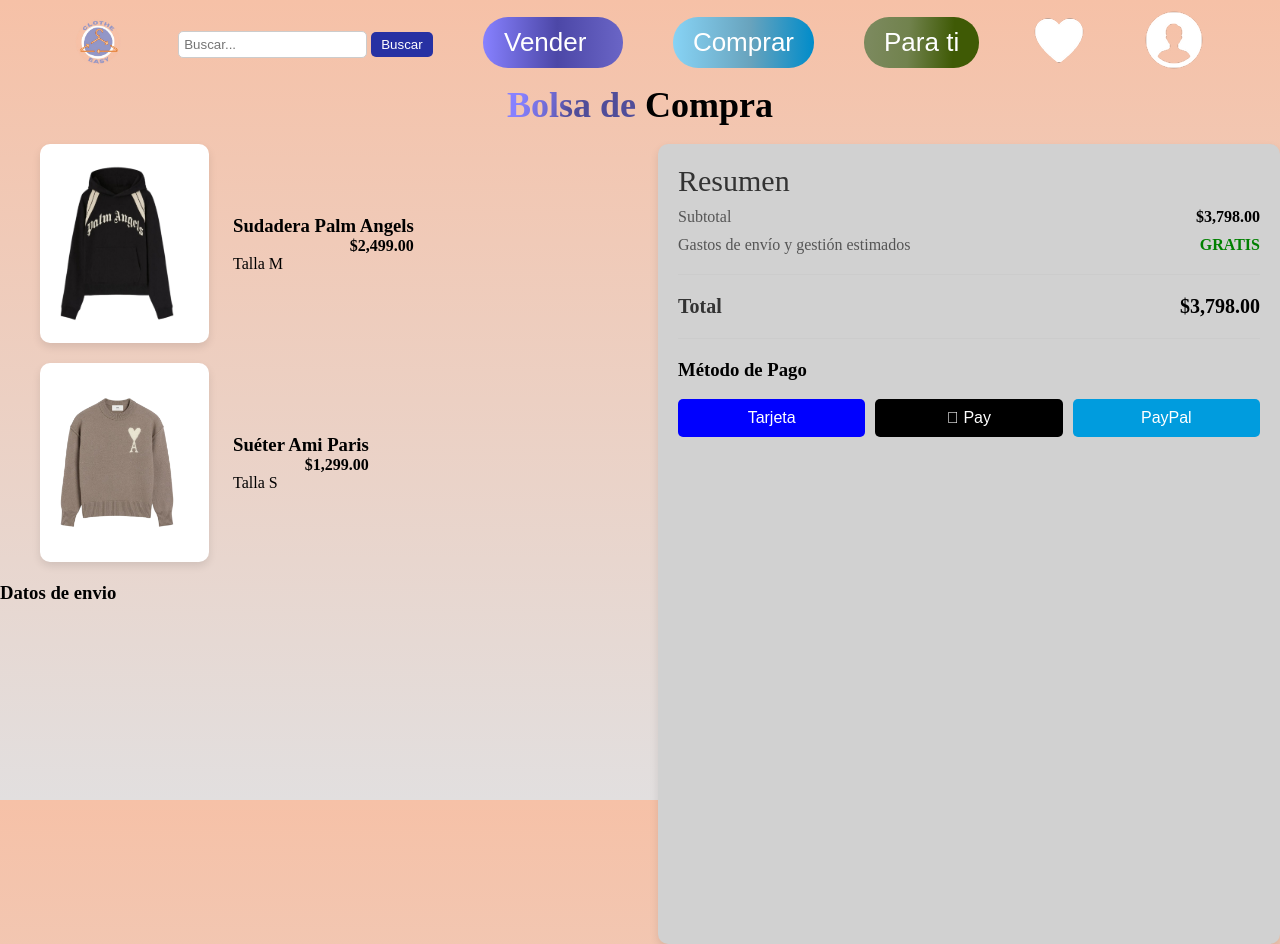
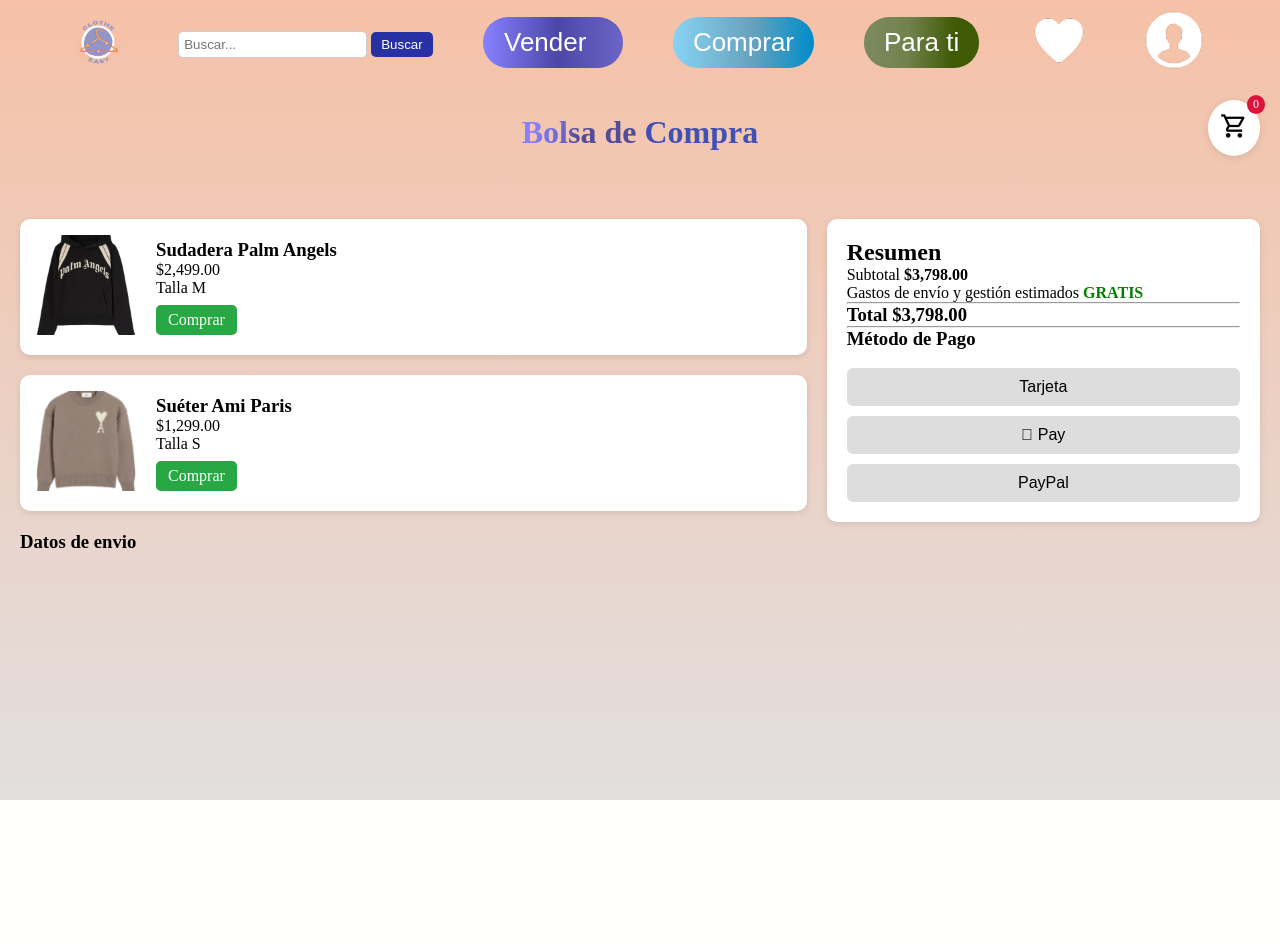
Before and after one commit to DaBriNan/clothEasyW, a PHP site: page /pages/compras.html in a window 1280 px wide. After the commit the page ends 800 px from the top, so only its background shows below. Run offline with PHP 8.4, Linux system fonts and the light colour scheme.

Commit message:
implementación del carrito
carrito funcional sin estilo bonito

```diff
--- a/assets/estilos/compras.css
+++ b/assets/estilos/compras.css
@@ -1,20 +1,18 @@
-*{
+
+* {
     margin: 0;
     padding: 0;
     box-sizing: border-box;
-
   }
 
-
   body {
-    background: linear-gradient(to bottom, #F6C1A7 0%, #E2DFDF 100%);
+    background: linear-gradient(to bottom, #F6C1A7 0%, #E2DFDF 100%)
 
   }
   body{
-    background-repeat: no-repeat; /* Evita que el degradado se repita */
+    background-repeat: no-repeat;
     background-attachment: fixed;
   }
-
   .barra-menu {
     display: flex;
     align-items: center;
@@ -89,11 +87,11 @@
 
 .comprar {
     display: inline-block;
-    /* Para que el fondo se ajuste al contenido */
+
     border-radius: 25px;
     background: linear-gradient(90deg, #87D3F5 0%, #68A3BD 55%, #008CCA 100%);
     padding: 10px 20px;
-    /* Aumentar padding para agrandar el fondo */
+
 }
 
 .comprar .textoc {
@@ -107,11 +105,11 @@
 
 .paraTi {
     display: inline-block;
-    /* Para que el fondo se ajuste al contenido */
+
     border-radius: 25px;
     background: linear-gradient(93deg, #7B895D 6.37%, #71824D 38.67%, #3F5A05 77.37%);
     padding: 10px 20px;
-    /* Aumentar padding para agrandar el fondo */
+
 }
 
 .paraTi .textop {
@@ -123,7 +121,7 @@
     line-height: normal;
 }
 
-/*lista debajo de la barra de menu*/
+
 
 .lista-horizontal {
     list-style: none;
@@ -192,19 +190,8 @@
 }
 
 .modelo {
-    max-width: 750px; /* Ajusta el tamaño de la imagen */
+    max-width: 750px;
     height: auto;
-}
-
-.carrito {
-    position: absolute;
-    top: 10px;
-    right: 10px;
-    background: white;
-    padding: 10px;
-    border-radius: 50%;
-    box-shadow: 0 2px 5px rgba(0, 0, 0, 0.2);
-    font-size: 1.5em;
 }
 
 
@@ -214,221 +201,263 @@
 
 
 
+  /* Icono del carrito */
+  .cart-icon {
+    position: fixed;
+    top: 100px;
+    right: 20px;
+    background-color: #fff;
+    border-radius: 50%;
+    padding: 12px;
+    box-shadow: 0 2px 8px rgba(0, 0, 0, 0.1);
+    cursor: pointer;
+    z-index: 1000;
+  }
+
+  .cart-icon .material-symbols-outlined {
+    font-size: 28px;
+  }
+
+  .cart-count {
+    background-color: crimson;
+    color: #fff;
+    border-radius: 50%;
+    font-size: 12px;
+    padding: 2px 6px;
+    position: absolute;
+    top: -5px;
+    right: -5px;
+  }
+
+  /* Carrito desplegable */
+  .cart-container {
+    position: fixed;
+    top: 0;
+    right: -400px;
+    width: 350px;
+    height: 100vh;
+    background-color: white;
+    box-shadow: -2px 0 10px rgba(0, 0, 0, 0.1);
+    transition: right 0.3s ease;
+    z-index: 999;
+    display: flex;
+    flex-direction: column;
+    overflow-y: auto;
+  }
+
+  .cart-container.active {
+    right: 0;
+  }
+
+  .cart-header {
+    display: flex;
+    justify-content: space-between;
+    align-items: center;
+    padding: 16px;
+    background-color: #eee;
+    font-size: 18px;
+  }
+
+  .close-cart {
+    cursor: pointer;
+    font-size: 24px;
+  }
+
+  .cart-icon.hidden {
+    display: none;
+  }
+
+  /* Overlay oscuro */
+  .overlay {
+    position: fixed;
+    top: 0;
+    left: 0;
+    height: 100%;
+    width: 100%;
+    background: rgba(0,0,0,0.4);
+    z-index: 998;
+    display: none;
+  }
+
+  .overlay.active {
+    display: block;
+  }
+
+  /* Productos del carrito */
+  #cartItems {
+    padding: 16px;
+  }
+
+  .cart-item {
+    display: flex;
+    margin-bottom: 12px;
+    gap: 10px;
+  }
+
+  .cart-item img {
+    width: 60px;
+    height: 60px;
+    object-fit: cover;
+    border-radius: 8px;
+  }
+
+  .item-details {
+    flex: 1;
+  }
+
+  .item-title {
+    font-weight: bold;
+  }
+
+  .item-price {
+    color: #333;
+    margin: 4px 0;
+  }
+
+  .item-controls {
+    display: flex;
+    align-items: center;
+    gap: 8px;
+  }
+
+  .quantity-btn, .remove-item {
+    cursor: pointer;
+    color: #444;
+    transition: color 0.2s;
+  }
+
+  .quantity-btn:hover, .remove-item:hover {
+    color: crimson;
+  }
+
+  .item-quantity {
+    min-width: 20px;
+    text-align: center;
+  }
+
+  /* Footer del carrito */
+  .cart-footer {
+    padding: 16px;
+    margin-top: auto;
+    border-top: 1px solid #ddd;
+    background-color: #f9f9f9;
+  }
+
+  .cart-total h3 {
+    margin-bottom: 10px;
+  }
+
+  .checkout-btn {
+    width: 100%;
+    padding: 10px;
+    background-color: #3f51b5;
+    color: white;
+    border: none;
+    border-radius: 8px;
+    cursor: pointer;
+  }
+
+  .checkout-btn:hover {
+    background-color: #2c3e90;
+  }
 
 
   .contenedor {
     display: flex;
-    height: 100vh;
-
+    flex-wrap: wrap;
+    padding: 20px;
+    gap: 20px;
+    justify-content: center;
   }
 
   .productos {
-    width: 100%;
-
-    /* padding: 20px; */
+    display: flex;
+    flex-direction: column;
+    flex: 2;
+    gap: 20px;
   }
 
-
-
-.resumen {
-    width: 622px;
-    height: auto;
-    background: #D1D1D1;
-    padding: 20px;
+  .item {
+    background-color: white;
     border-radius: 10px;
-    box-shadow: 0 4px 8px rgba(0, 0, 0, 0.1);
-    text-align: center;
-}
-
-.resumen h2 {
-    text-align: left;
-    font-family: Outfit;
-    color: #333;
-    font-size: 30px;
-    font-style: normal;
-    font-weight: 400;
-    line-height: normal;
-}
-
-.resumen .detalle {
-    text-align: left;
-    margin-bottom: 20px;
-}
-.resumen .detalle p {
-    margin: 10px 0;
-    font-size: 16px;
-    color: #555;
-}
-
-.resumen .detalle .precio {
-    float: right;
-    font-weight: bold;
-    color: #000;
-}
-
-.resumen .detalle .gratis {
-    float: right;
-    color: green;
-    font-weight: bold;
-}
-.resumen hr {
-    border: 0;
-    height: 1px;
-    background: #ccc;
-    margin: 20px 0;
-}
-
-.resumen .total {
-    text-align: left;
-    margin-bottom: 20px;
-}
-
-.resumen .total h3 {
-
-    font-size: 20px;
-    color: #333;
-}
-
-.resumen .total .precio {
-    float: right;
-    font-weight: bold;
-    color: #000;
-}
-
-.resumen .metodos-pago {
-
-    display:flex;
-    flex-direction:row;
+    overflow: hidden;
+    padding: 16px;
+    box-shadow: 0 2px 6px rgba(0,0,0,0.1);
+    display: flex;
+    gap: 20px;
     align-items: center;
-    gap: 10px;
-}
-
-.resumen .metodos-pago h3 {
-
-    text-align: left;
-    font-size: 20px;
-    margin-bottom: 10px;
-    color: #333;
-}
-
-.resumen .metodos-pago button {
-    width: 200px;
-    padding: 10px 20px;
-    border: none;
-    border-radius: 5px;
-    cursor: pointer;
-    font-size: 16px;
-    margin-right: 0;
-}
-
-.resumen .metodos-pago .tarjeta {
-    background: blue;
-    color: white;
-}
-.resumen .metodos-pago .apple-pay {
-    background: black;
-    color: white;
-}
-
-.resumen .metodos-pago .paypal {
-    background: #009cde;
-    color: white;
-}
-
-h1 {
-    text-align: center;
-    font-size: 36px;
-}
-.item {
-    width: 80%;
-    /* justify-content: space-between; */
-    display: flex;
-    align-items: center;
-    margin-left: 40px;
-    margin-bottom: 20px;
-    align-content: center;
-}
-
-.item img {
-    width: auto;
-    height: 200px;
-
-    margin-right: 15px;
-    border-radius: 5px;
-    padding: 10px;
-    align-content: center;
-}
-
-.imagen-contenedor {
-    margin-right: 24px;
-    background: white;
-    padding: 10px; /* Espacio interno */
-    border-radius: 10px; /* Bordes redondeados */
-    box-shadow: 0 4px 8px rgba(0, 0, 0, 0.1);
-    display: inline-block; /* Ajusta el tamaño al contenido */
   }
 
   .imagen-contenedor img {
-    display: block; /* Elimina el espacio debajo de la imagen */
-    width: 134px; /* Ancho de la imagen */
-    height: 179px; /* Alto de la imagen */
-    border-radius: 5px; /* Bordes redondeados para la imagen */
+    width: 100px;
+    height: 100px;
+    object-fit: cover;
   }
 
+  .compra {
+    background-color: #28a745;
+    color: white;
+    padding: 6px 12px;
+    border-radius: 5px;
+    text-align: center;
+    cursor: pointer;
+    display: inline-block;
+    margin-top: 8px;
+  }
 
+  .compra:hover {
+    background-color: #218838;
+  }
 
-.precio {
+  .resumen {
+    flex: 1;
+    background-color: white;
+    padding: 20px;
+    border-radius: 10px;
+    height: fit-content;
+    box-shadow: 0 2px 6px rgba(0,0,0,0.1);
+  }
+
+  .resumen .precio {
     font-weight: bold;
-    color: black;
   }
-.gratis {
+
+  .resumen .gratis {
     color: green;
     font-weight: bold;
   }
 
-.product-details{
+  .metodos-pago {
     display: flex;
-    flex-direction: row;
-
-
+    flex-direction: column;
+    gap: 10px;
   }
 
   .metodos-pago button {
     padding: 10px;
+    font-size: 16px;
     border: none;
-    border-radius: 5px;
+    background-color: #ddd;
+    border-radius: 6px;
     cursor: pointer;
-
-
   }
 
-.tarjeta {
-    background: blue;
-    color: white;
+  .metodos-pago button:hover {
+    background-color: #ccc;
   }
 
-.apple-pay {
-    background: black;
-    color: white;
+  /* Título principal */
+  h1 {
+    text-align: center;
+    margin: 30px 0;
   }
 
-.paypal {
-    background: #009cde;
-    color: white;
-}
-h2 {
-    text-align: center;
-}
-h3{
-    text-align: left;
+  .azul {
+    color: #2c3e90;
   }
 
-
-p{
-    text-align:left;
-}
-.precio{
-    text-align: right;
+  .celeste {
+    color: #3f51b5;
   }
 
   .imgMenu{
@@ -437,17 +466,8 @@
     display: block;
     height: 50px
 }
+
+
   a{
     text-decoration: none;
 }
-
-.total.hr{
-    border: 0;
-    height: 1px;
-    background: #ccc;
-    margin: 20px 0;
-}
-
-p.precio{
-    text-align: right;
-}
--- /dev/null
+++ b/assets/js/buy.js
@@ -0,0 +1,191 @@
+let cart = {
+    items: [],
+    total: 0
+};
+const cartIcon = document.getElementById('cartIcon');
+const cartContainer = document.getElementById('cartContainer');
+const closeCart = document.getElementById('closeCart');
+const overlay = document.getElementById('overlay');
+const cartItemsContainer = document.getElementById('cartItems');
+const cartCountElement = document.getElementById('cartCount');
+const cartTotalElement = document.getElementById('cartTotal');
+const checkoutBtn = document.getElementById('checkoutBtn');
+
+
+
+// Cargar carrito desde localStorage si existe
+function loadCart() {
+    const savedCart = localStorage.getItem('cart');
+    if (savedCart) {
+        cart = JSON.parse(savedCart);
+        updateCartUI();
+    }
+}
+
+// Guardar carrito en localStorage
+function saveCart() {
+    localStorage.setItem('cart', JSON.stringify(cart));
+}
+
+// Abrir carrito
+function openCart() {
+    cartContainer.classList.add('active');
+    overlay.classList.add('active');
+}
+
+// Cerrar carrito
+function closeCartFunc() {
+    cartContainer.classList.remove('active');
+    overlay.classList.remove('active');
+}
+
+// Añadir producto al carrito
+function addToCart(id, name, price, image, description) {
+    // Verificar si el producto ya está en el carrito
+    const existingItemIndex = cart.items.findIndex(item => item.id === id);
+
+    if (existingItemIndex !== -1) {
+        // Incrementar cantidad si ya existe
+        cart.items[existingItemIndex].quantity++;
+    } else {
+        // Añadir nuevo item si no existe
+        cart.items.push({
+            id: id,
+            name: name,
+            price: price,
+            image: image,
+            description: description,
+            quantity: 1
+        });
+    }
+
+    // Actualizar el total
+    updateCartTotal();
+
+    // Actualizar la UI
+    updateCartUI();
+
+    // Guardar en localStorage
+    saveCart();
+
+    // Mostrar el carrito
+    openCart();
+}
+
+// Eliminar producto del carrito
+function removeFromCart(id) {
+    cart.items = cart.items.filter(item => item.id !== id);
+    updateCartTotal();
+    updateCartUI();
+    saveCart();
+}
+
+// Incrementar cantidad de un producto
+function increaseQuantity(id) {
+    const item = cart.items.find(item => item.id === id);
+    if (item) {
+        item.quantity++;
+        updateCartTotal();
+        updateCartUI();
+        saveCart();
+    }
+}
+
+// Decrementar cantidad de un producto
+function decreaseQuantity(id) {
+    const item = cart.items.find(item => item.id === id);
+    if (item && item.quantity > 1) {
+        item.quantity--;
+        updateCartTotal();
+        updateCartUI();
+        saveCart();
+    } else if (item && item.quantity === 1) {
+        removeFromCart(id);
+    }
+}
+
+// Actualizar el total del carrito
+function updateCartTotal() {
+    cart.total = cart.items.reduce((total, item) => {
+        return total + (item.price * item.quantity);
+    }, 0);
+}
+
+// Actualizar la UI del carrito
+function updateCartUI() {
+    // Actualizar contador
+    const totalItems = cart.items.reduce((count, item) => count + item.quantity, 0);
+    cartCountElement.textContent = totalItems;
+
+    // Actualizar total
+    cartTotalElement.textContent = cart.total;
+
+    // Actualizar items
+    cartItemsContainer.innerHTML = '';
+
+    cart.items.forEach(item => {
+        const itemElement = document.createElement('div');
+        itemElement.className = 'cart-item';
+        itemElement.innerHTML = `
+            <img src="${item.image}" alt="${item.name}">
+            <div class="item-details">
+                <div class="item-title">${item.name}</div>
+                <div class="item-price">$${item.price}</div>
+                <div class="item-controls">
+                    <div class="quantity-btn" onclick="decreaseQuantity(${item.id})">
+                        <span class="material-symbols-outlined">remove_circle</span>
+                    </div>
+                    <span class="item-quantity">${item.quantity}</span>
+                    <div class="quantity-btn" onclick="increaseQuantity(${item.id})">
+                        <span class="material-symbols-outlined">add_circle</span>
+                    </div>
+                    <div class="remove-item" onclick="removeFromCart(${item.id})">
+                        <span class="material-symbols-outlined">delete</span>
+                    </div>
+                </div>
+            </div>
+        `;
+        cartItemsContainer.appendChild(itemElement);
+    });
+}
+
+// Finalizar compra
+function checkout() {
+    alert('¡Gracias por tu compra! Total: $' + cart.total);
+    cart.items = [];
+    cart.total = 0;
+    updateCartUI();
+    saveCart();
+    closeCartFunc();
+}
+
+// Event Listeners
+//cartIcon.addEventListener('click', openCart);
+//closeCart.addEventListener('click', closeCartFunc);
+//overlay.addEventListener('click', closeCartFunc);
+
+cartIcon.addEventListener("click", () => {
+    cartContainer.classList.add("active");
+    overlay.classList.add("active");
+    cartIcon.classList.add("hidden"); // Oculta el ícono del carrito
+});
+
+closeCart.addEventListener("click", () => {
+    cartContainer.classList.remove("active");
+    overlay.classList.remove("active");
+    cartIcon.classList.remove("hidden"); // Muestra el ícono del carrito otra vez
+});
+
+overlay.addEventListener("click", () => {
+    cartContainer.classList.remove("active");
+    overlay.classList.remove("active");
+    cartIcon.classList.remove("hidden"); // También lo muestra aquí
+});
+
+
+
+
+checkoutBtn.addEventListener('click', checkout);
+
+// Cargar carrito al iniciar
+document.addEventListener('DOMContentLoaded', loadCart);
--- a/pages/compras.html
+++ b/pages/compras.html
@@ -4,6 +4,7 @@
     <meta charset="UTF-8">
     <meta name="viewport" content="width=device-width, initial-scale=1.0">
     <link rel="stylesheet"  href="/assets/estilos/compras.css" >
+    <link href="https://fonts.googleapis.com/css2?family=Material+Symbols+Outlined" rel="stylesheet">
     <title>ClothEeasy</title>
 
     <header class="barra-menu">
@@ -31,16 +32,39 @@
 
 <body>
 
+    <div class="cart-icon" id="cartIcon">
+        <span class="material-symbols-outlined">shopping_cart</span>
+        <span class="cart-count" id="cartCount">0</span>
+    </div>
+
+    <div class="cart-container" id="cartContainer">
+        <div class="cart-header">
+            <h2>Tu Carrito</h2>
+            <span class="close-cart" id="closeCart">×</span>
+        </div>
+        <div id="cartItems"></div>
+        <div class="cart-footer">
+            <div class="cart-total">
+                <h3>Total: $<span id="cartTotal">0</span></h3>
+            </div>
+            <button class="checkout-btn" id="checkoutBtn">Finalizar Compra</button>
+        </div>
+    </div>
+
+        <div class="overlay" id="overlay"></div>
+
 
      <h1><span class="azul">Bolsa de</span> <span class="celeste">Compra</span></h1>
      <br>
+
+
 
     <div class="contenedor">
         <!-- Sección de productos -->
         <div class="productos">
 
 
-            <div class="item">
+            <div class="item" data-id="1">
                 <div class="imagen-contenedor">
                     <img src="/assets/img/palm.png" alt="Sudadera Palm Angels">
                 </div>
@@ -48,10 +72,13 @@
                     <h3>Sudadera Palm Angels</h3>
                     <p class="precio">$2,499.00</p>
                     <p>Talla M</p>
+                    <p class="compra" onclick="addToCart(1, 'Sudadera Palm Angels', 2499.00,
+                     '/assets/img/palm.png', 'descripcion')">Comprar</p>
+
                 </div>
             </div>
 
-            <div class="item">
+            <div class="item" data-id="2">
                 <div class="imagen-contenedor">
                     <img src="/assets/img/cafe.png" alt="Suéter Ami Paris">
                 </div>
@@ -59,6 +86,8 @@
                     <h3>Suéter Ami Paris</h3>
                     <p class="precio">$1,299.00</p>
                     <p>Talla S</p>
+                    <p class="compra" onclick="addToCart(2, 'Sueter Ami Paris', 1299.00,
+                     '/assets/img/cafe.png', 'descripcion')">Comprar</p>
                 </div>
                 <br>
 
@@ -103,5 +132,8 @@
 
     </div>
 
+    <script src="/assets/js/buy.js"></script>
+
+
 </body>
 </html>
```
Also changed, not shown: assets/estilos/paraTi.css (+0 -9 lines). Lines whose indentation alone changed are shown as unchanged.
